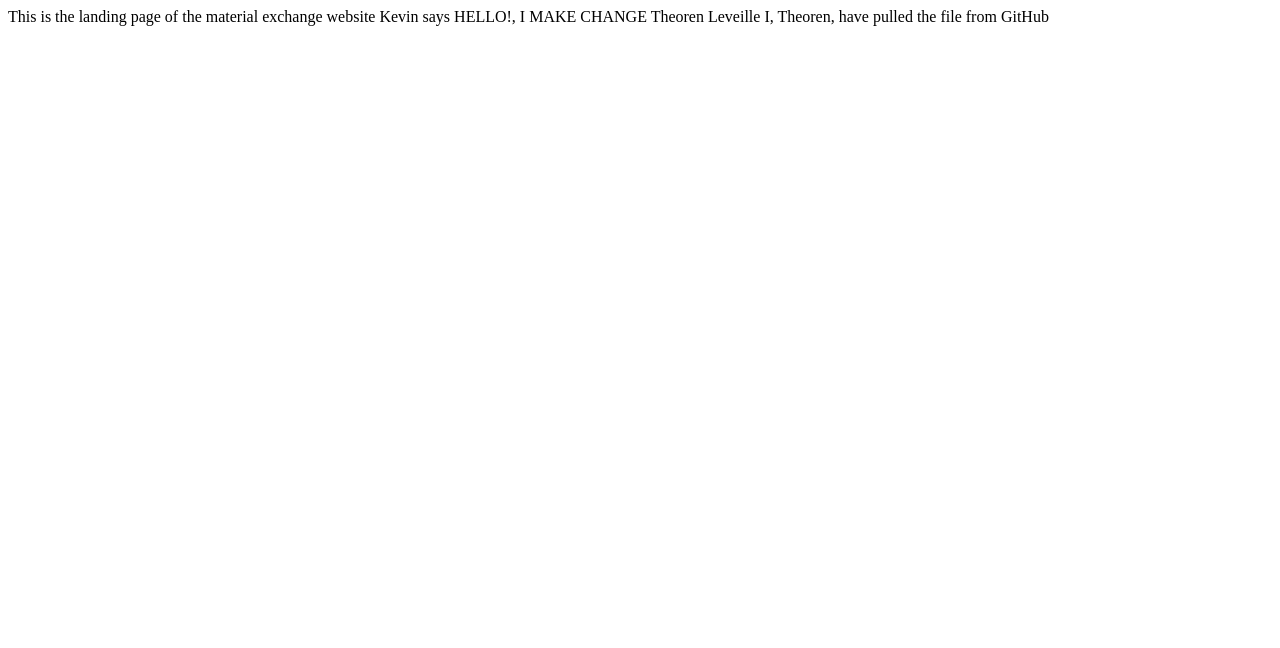
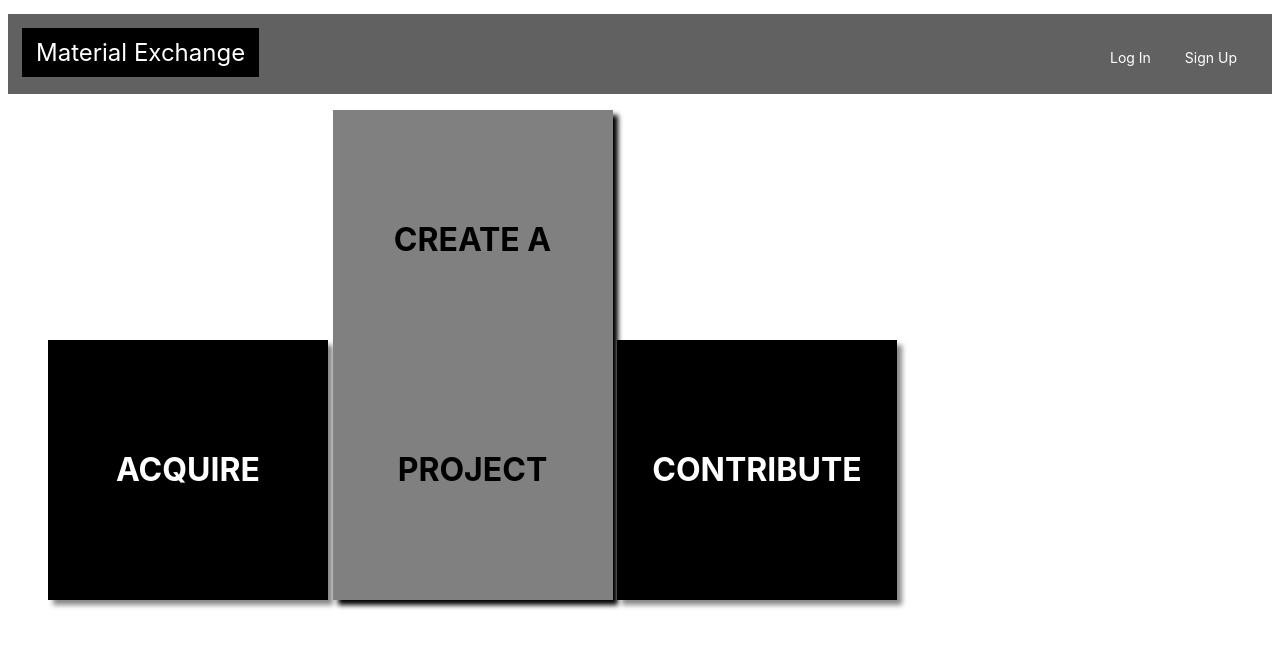
Before and after one commit to TheorenLeveille/material_exchange, a plain HTML site: page index.html in a window 1280 px wide. Drawn offline with Linux system fonts and the light colour scheme.

Commit message:
website landing page

```diff
--- a/index.html
+++ b/index.html
@@ -1,8 +1,85 @@
-This is the landing page of the material exchange website
+<!DOCTYPE html>
+<html>
+<head>
+<style>
+body{
+    overflow:scroll;
+    margin:none;
+    padding:none;
+    font-family:-apple-system, BlinkMacSystemFont, 'Segoe UI', Roboto, Oxygen, Ubuntu, Cantarell, 'Open Sans', 'Helvetica Neue', sans-serif;
+}
+.navigation {
+    height:40px;
+    background-color:#616161;
+    font-size: 14px;
+    color:white;
+    list-style:none;
+    text-align:right;
+    padding: 20px
+}
+li{
+    display:inline-block;
+    padding:15px;
+}
+a{
+    text-decoration:none;
+    color:white;
+}
+a:hover{
+    color:#c1c1c1;
+}
+.logo{
+    background-color:black;
+    font-size:24px;
+    color:white;
+    float:left;
+    margin:14px;
+    padding:10px 14px;
+}
+.mainBody ul li{
+    width: 250px;
+    font-weight:bold;
+    text-align:center;
+    font-size:32px;
+    line-height:230px;
+}
+.acquire {
+    background-color:black;
+    box-shadow: 5px 5px 5px #888888;
+    color:white;
+}
+.project{
+    background-color:grey;
+    color:black;
+    box-shadow: 5px 5px 5px black;
+}
+.contribute{
+    background-color:black;
+    box-shadow: 5px 5px 5px #888888;
+    color:white;
+}
+/* @media screen and (max-width:1250px){
+    .mainBody ul li{
+        width: 40%;
+        margin:20px;
+    }
+} */
 
+</style>
+</head>
+<body>
+<div class="logo" ><a href="#">Material Exchange</a></div>
+<ul class="navigation">
+    <li><a href="#"> Log In</a></li>
+    <li><a href="#"> Sign Up</a></li>
+</ul>
+<div class="mainBody">
+    <ul>
+        <a href="#"><li class="acquire">ACQUIRE</li></a>
+        <a href="#"><li class="project">CREATE A PROJECT</li></a>
+        <a href="#"><li class="contribute">CONTRIBUTE</li></a>
+    </ul>
+</div>
 
-Kevin says HELLO!, I MAKE CHANGE
-
-Theoren Leveille
-
-I, Theoren, have pulled the file from GitHub
+</body>
+</html>
```
